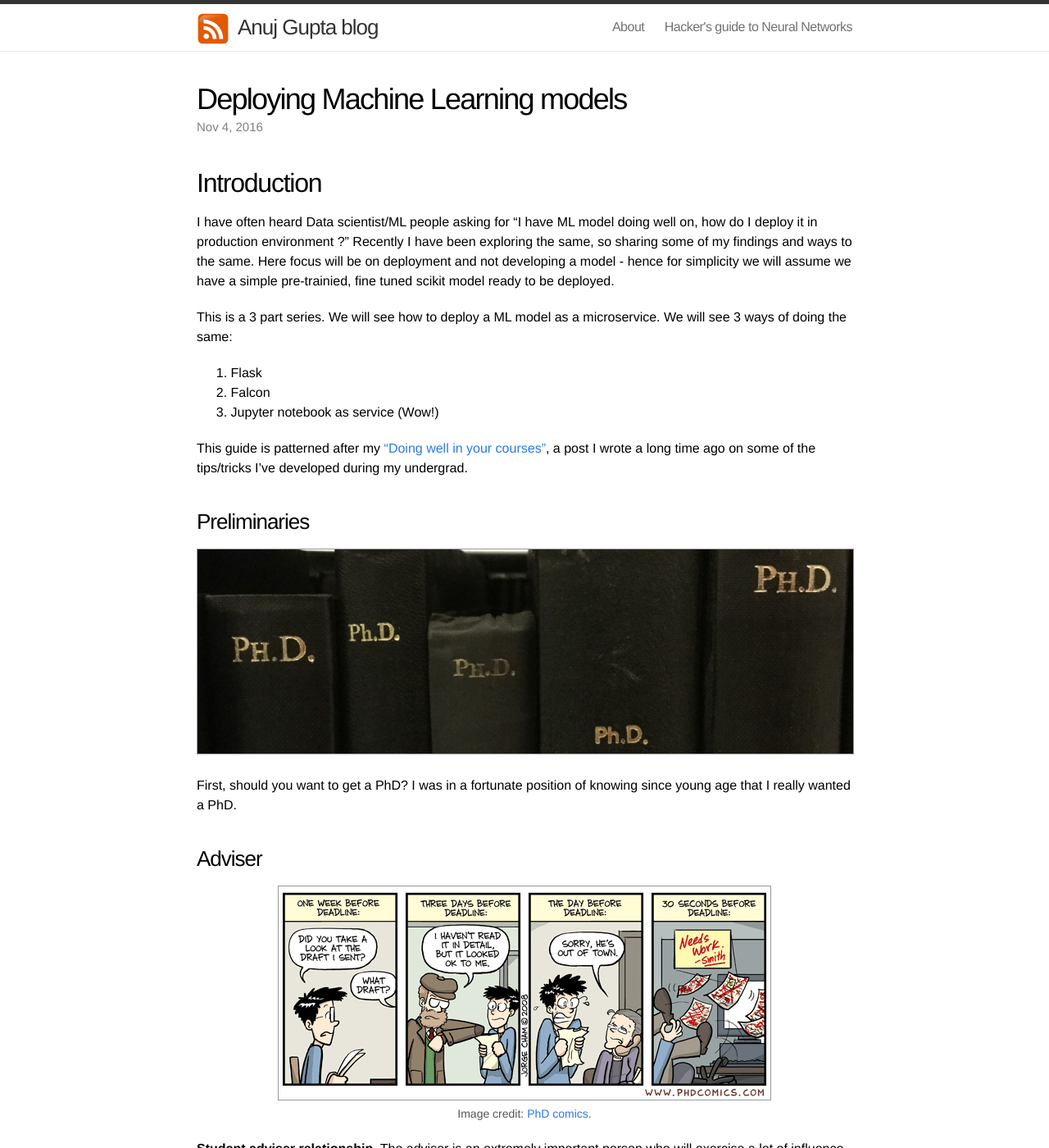
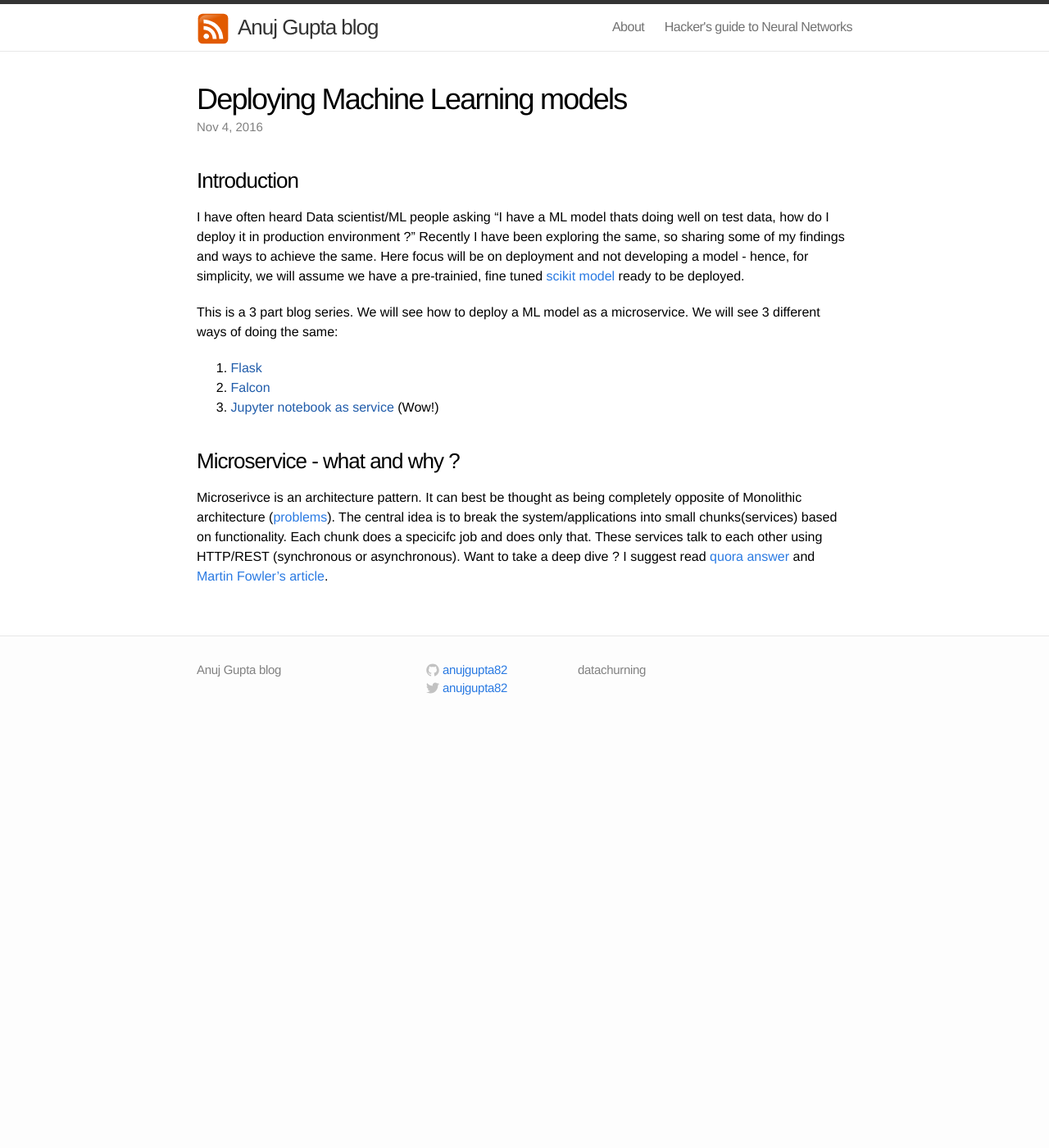
Before and after one commit to sam-iitj/sam-iitj.github.io, a Jekyll site: the page built from _posts/2016-11-04-Deploying-ML-Models.markdown, in a window 1280 px wide and 1400 px high. Shown: the whole window at 82% size. Built offline with Jekyll 4.4.1, drawn with Linux system fonts in a browser that asks for light colours; comment, search, counter and statistics services are not loaded; some of the changed text lies outside the part shown.

Commit message:
draft 1 Deploying-ML-Models.markdown

```diff
--- a/_posts/2016-11-04-Deploying-ML-Models.markdown
+++ b/_posts/2016-11-04-Deploying-ML-Models.markdown
@@ -7,117 +7,17 @@ date:   2016-11-04 15:40:00
 mathjax: false
 ---
 
-## Introduction
+### Introduction
 
-I have often heard Data scientist/ML people asking for "I have ML model doing well on, how do I deploy it in production environment ?"  Recently I have been exploring the same, so sharing some of my findings and ways to the same. Here focus will be on deployment and not developing a model - hence for simplicity we will assume we have a simple pre-trainied, fine tuned scikit model ready to be deployed.
+I have often heard Data scientist/ML people asking "I have a ML model thats doing well on test data, how do I deploy it in production environment ?"  Recently I have been exploring the same, so sharing some of my findings and ways to achieve the same. Here focus will be on deployment and not developing a model - hence, for simplicity, we will assume we have a pre-trainied, fine tuned [scikit model](http://scikit-learn.org/stable/auto_examples/linear_model/plot_ols.html) ready to be deployed.
 
-This is a 3 part series. We will see how to deploy a ML model as a microservice. We will see 3 ways of doing the same:
+This is a 3 part blog series. We will see how to deploy a ML model as a microservice. We will see 3 different ways of doing the same:
 
-1. Flask
-2. Falcon
-3. Jupyter notebook as service (Wow!)
+1. [Flask]()
+2. [Falcon]()
+3. [Jupyter notebook as service]() (Wow!)
 
 
+### Microservice - what and why ?
 
-
-
-
-
-
-
-
-This guide is patterned after my ["Doing well in your courses"](http://cs.stanford.edu/people/karpathy/advice.html), a post I wrote a long time ago on some of the tips/tricks I've developed during my undergrad.
-
-
-
-
-### Preliminaries
-
-<div class="imgcap">
-<img src="/assets/phd/phds.jpg">
-</div>
-
-
-First, should you want to get a PhD? I was in a fortunate position of knowing since young age that I really wanted a PhD.
-
-
-
-
-
-
-
-
-### Adviser
-
-<div class="imgcap">
-<img src="/assets/phd/adviser.gif">
-<div class="thecap">Image credit: <a href="http://www.phdcomics.com/comics/archive.php?comicid=1001">PhD comics</a>.</div>
-</div>
-
-**Student adviser relationship**. The adviser is an extremely important person who will exercise a lot of influence over your PhD experience. It's important to understand the nature of the relationship: the adviser-student relationship is a symbiosis; you have your own goals and want.
-
-
-
-### Research topics
-
-<div class="imgcap">
-<img src="/assets/phd/arxiv-papers.png">
-<div class="thecap">t-SNE visualization of a small subset of human knowledge (from <a href="http://paperscape.org/">paperscape</a>). Each circle is an arxiv paper and size indicates the number of citations.</div>
-</div>
-
-So you've entered a PhD program and found an adviser. Now what do you work on?
-
-
-
-
-
-
-
-
-### Writing papers
-
-<div class="imgcap">
-<img src="/assets/phd/latex.png">
-</div>
-
-
-
-
-
-Another great resource on this topic is [Tips for Writing Technical Papers](https://cs.stanford.edu/people/widom/paper-writing.html) from Jennifer Widom.
-
-### Writing code
-
-<div class="imgcap">
-<img src="/assets/phd/code.jpg">
-</div>
-
-
-
-
-### Giving talks
-
-<div class="imgcap">
-<img src="/assets/phd/talk.jpg">
-</div>
-
-So, you published a paper and it's an oral! Now you get to give a few minute talk to a large audience of people - what should it look like?
-
-**The goal of a talk**. First, that there's a common misconception that the goal of your talk is to tell your audience about what you did in your paper.
-
-
-
-### Attending conferences
-
-<div class="imgcap">
-<img src="/assets/phd/posters.jpg">
-</div>
-
-
-
-
-
-### Closing thoughts
-
-I can't find the quote anymore but I heard Sam Altman of YC say that there are no shortcuts or cheats when it comes to building a startup. You can't expect to win in the long run by somehow gaming the system or putting up false appearances. I think that the same applies in academia.
-So at the end of the day it's quite simple. Do good work, communicate it properly, people will notice and good things will happen. Have a fun ride!
+Microserivce is an architecture pattern. It can best be thought as being completely opposite of Monolithic architecture ([problems](https://www.thoughtworks.com/insights/blog/monoliths-are-bad-design-and-you-know-it)). The central idea is to break the system/applications into small chunks(services) based on functionality. Each chunk does a specicifc job and does only that. These services talk to each other using HTTP/REST (synchronous or asynchronous). Want to take a deep dive ? I suggest read [quora answer](https://www.quora.com/What-is-Microservices-Architecture) and [Martin Fowler's article](https://www.martinfowler.com/articles/microservices.html).
```
